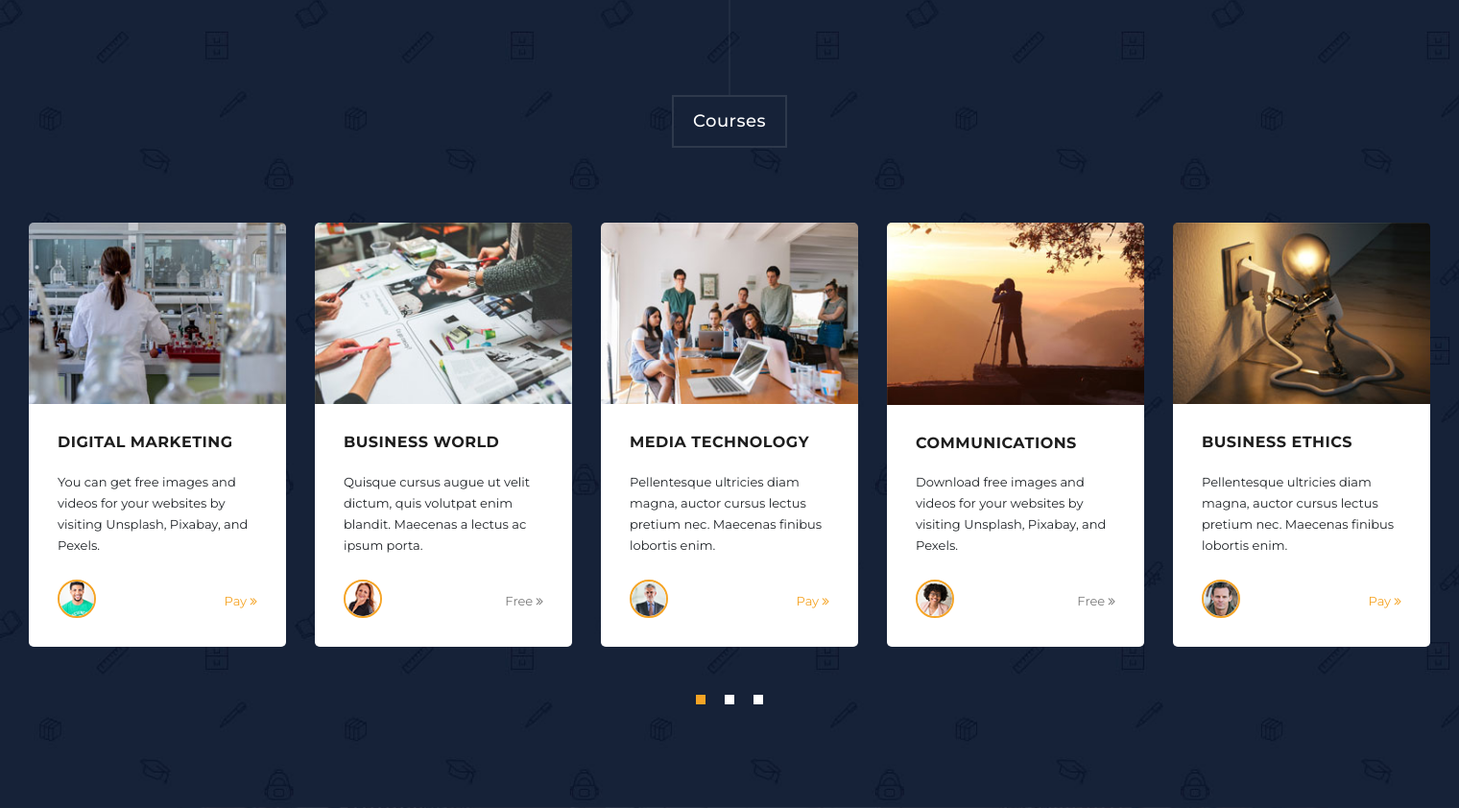
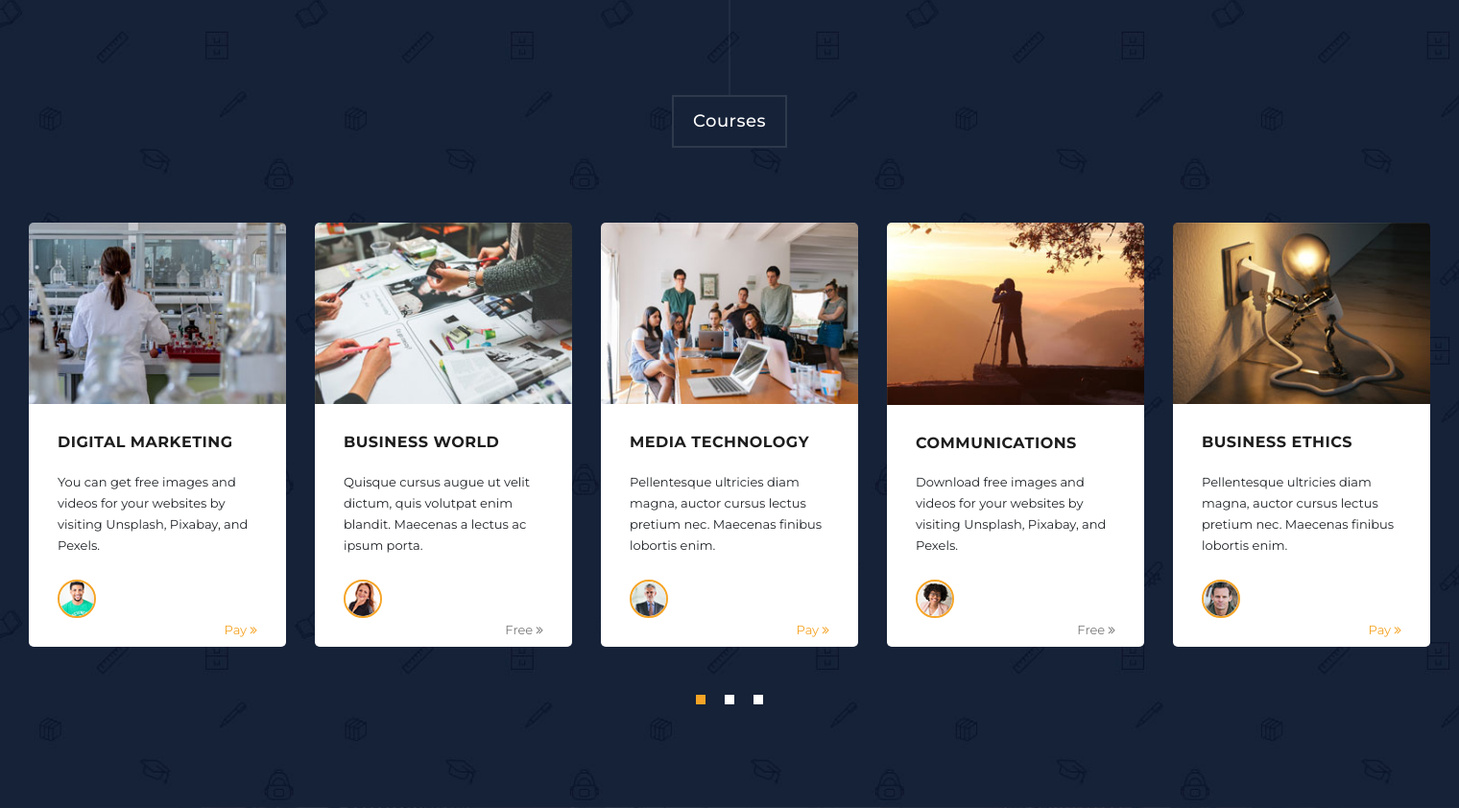
Before and after one commit to rajvee123/AcadEase, a Flask app: page / in a window 1520 px wide. Shown: the part 1824-2666 px from the top of the page at 96% size. Run offline with Flask 3, Linux system fonts and the light colour scheme; some libraries are stand-ins or nearby versions.

```diff
--- a/static/css/templatemo-grad-school.css
+++ b/static/css/templatemo-grad-school.css
@@ -1,24 +1,4 @@
-/*
-
-TemplateMo 557 Grad School
-
-https://templatemo.com/tm-557-grad-school
-
-*/
-
-@import url(fontawesome.css);
-@import url(
-    "<link href="https://fonts.googleapis.com/css?family=Montserrat:100,
-    200,
-    300,
-    400,
-    500,
-    600,
-    700,
-    800,
-    900" rel="stylesheet">"
-  )
-  ; body {
+body {
   font-family: "Montserrat", sans-serif;
 }
 
@@ -561,8 +541,7 @@ section.why-us {
   display: block;
   margin-bottom: 0.75em;
 }
-#tabs ul .ui-tabs-active {
-}
+
 #tabs ul .ui-tabs-active a {
   color: #f5a425;
 }
@@ -830,9 +809,9 @@ section.courses .item .down-content img {
 }
 
 section.courses .item .down-content .text-button-pay {
-  float: right;
-  display: inline-block;
-  margin-top: -30px;
+  float:right;,
+  display: inline-block;,
+  /* margin-top: -30px; */
 }
 
 section.courses .item .down-content .text-button-pay a {
@@ -841,9 +820,9 @@ section.courses .item .down-content .text-button-pay a {
 }
 
 section.courses .item .down-content .text-button-free {
-  float: right;
-  display: inline-block;
-  margin-top: -30px;
+  float: right;,
+  display: inline-block;,
+  /* margin-top: -30px; */
 }
 
 section.courses .item .down-content .text-button-free a {
@@ -1001,7 +980,7 @@ section.video .left-content .main-button {
   z-index: 1043;
   position: fixed;
   outline: none !important;
-  -webkit-backface-visibility: hidden;
+
 }
 
 .mfp-container {
@@ -1114,7 +1093,7 @@ button.mfp-arrow {
   cursor: pointer;
   background: transparent;
   border: 0;
-  -webkit-appearance: none;
+
   display: block;
   outline: none;
   padding: 0;
```
